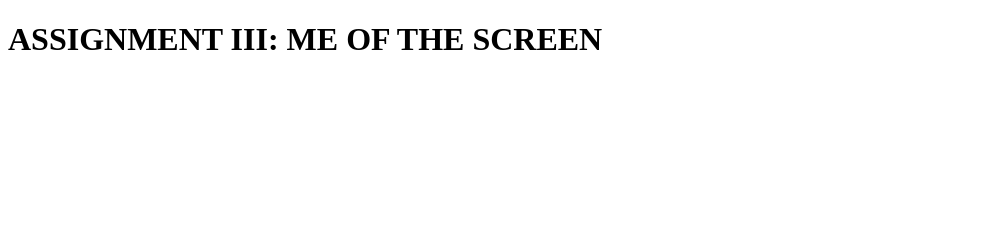
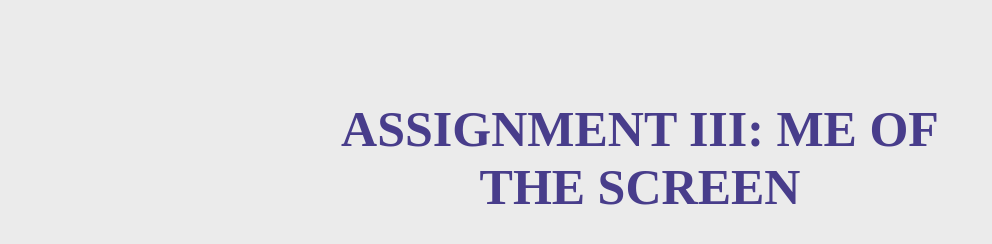
Before and after one commit to wheeliebandit/MeoftheScreen, a plain HTML site: page index.html in a window 1280 px wide. Shown: the whole page, without its empty margins (0-992 px from the left). Drawn offline with Linux system fonts and the light colour scheme.

Commit message:
Update index.html

```diff
--- a/index.html
+++ b/index.html
@@ -1,7 +1,7 @@
 <!DOCTYPE html>
 <html>
 <head>
-<link rel="stylesheet" type="text/css" href="styleTwo.css">
+<link rel="stylesheet" type="text/css" href="style.css">
 <!-- <script src="script.js"></script> -->
 <body>
 
```
